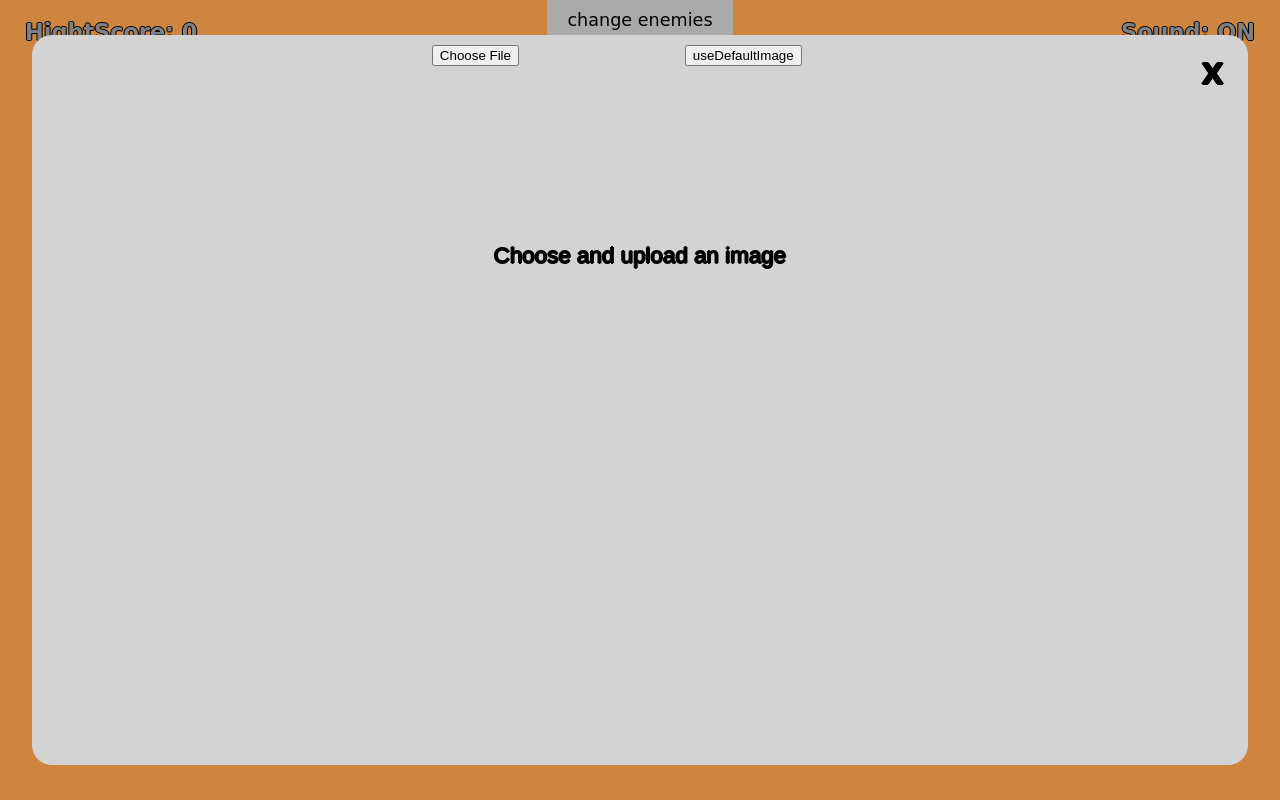
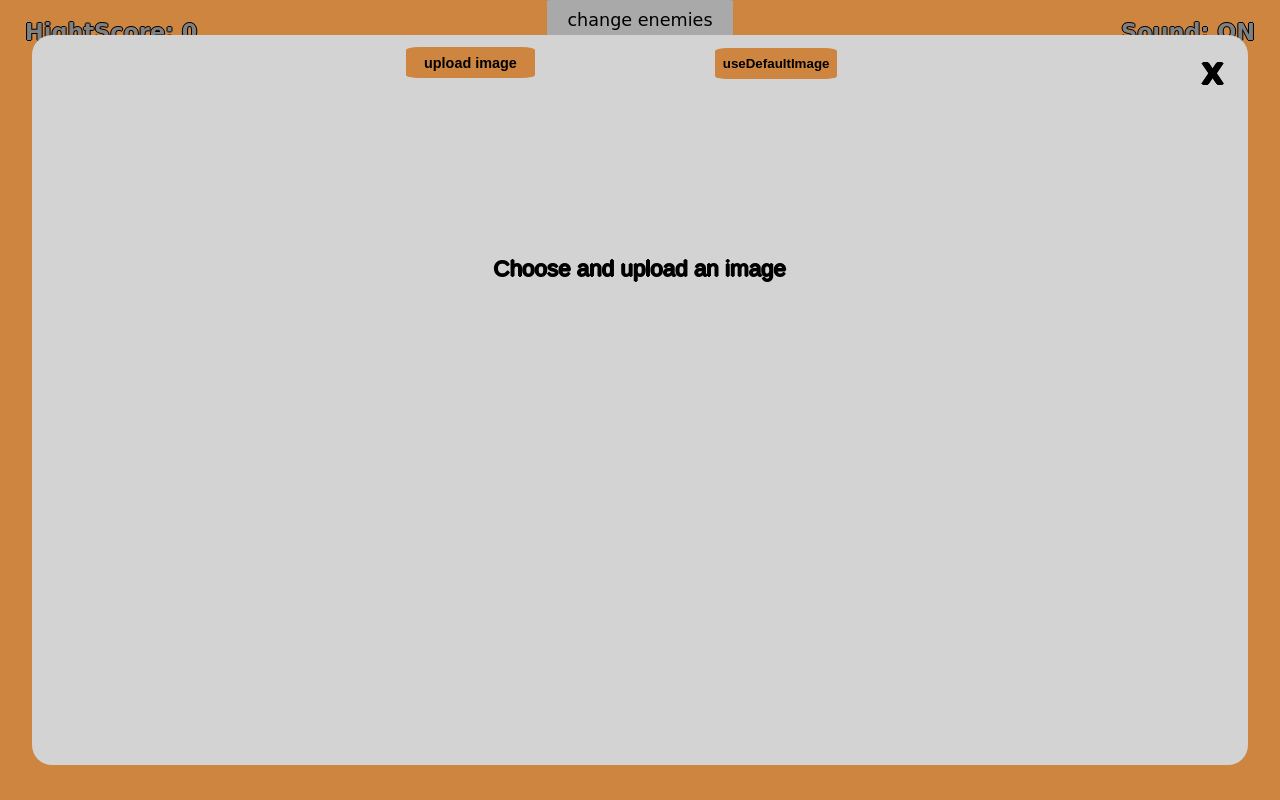
Before and after one commit to lukanthrope/whack-your-friends, a React (Create React App) app in the folder whack-your-friends/: page / in a window 1280 px wide. Both pictures are taken after a click on the button "change enemies". Built offline with nearby package versions, Linux system fonts and the light colour scheme.

Commit message:
added sounds

```diff
--- a/whack-your-friends/src/components/ending.js
+++ b/whack-your-friends/src/components/ending.js
@@ -2,6 +2,7 @@ import React, { Component } from 'react';
 import ReactDOM from 'react-dom';
 import Gaming from './gaming';
 import Open from './open';
+import clickSound from './audio/click.mp3';
 
 class Ending extends Component {
 
@@ -15,6 +16,8 @@ class Ending extends Component {
 			}
 		};
 
+		this.s = new Audio(clickSound);
+		this.playClickSound = this.playClickSound.bind(this);
 		this.handleClick = this.handleClick.bind(this);
 		this.open = this.open.bind(this);
 		this.play = this.play.bind(this);
@@ -35,6 +38,7 @@ class Ending extends Component {
 				'display': this.state.style.display === 'block' ? 'none' : 'block'
 			}
 		});
+		this.playClickSound();
 	}
 
 	handleClick() {
@@ -70,6 +74,17 @@ class Ending extends Component {
 			);
 	}
 
+	playClickSound() {
+		if (this.state.sound === 'ON') {
+			const soundPlay = this.s.play();
+			soundPlay.then(function() {
+
+			}).catch(function(err) {
+				console.log(err);
+			});
+		}
+	}
+
   render() {
     return (
       <div className="App">
@@ -77,15 +92,33 @@ class Ending extends Component {
       		style={this.state.style}
       		click={this.open}
       		/>
-      	<button className="btn menu" onClick={this.open}>change enemies</button>
 
-      	<h2 className="stat sound" onClick={this.handleClick}>Sound: {this.state.sound}</h2>
+      	<button
+      		className="btn menu"
+      		onClick={() => {this.open(); this.playClickSound()}}
+      		>
+      		change enemies
+      	</button>
+
+      	<h2
+      		className="stat sound"
+      		onClick={() => {this.handleClick(); this.playClickSound()}}
+      		>
+      		Sound: {this.state.sound}
+      	</h2>
+
       	<h1 className="timesup">{this.props.phrase}</h1>
       	<h2>
       		<span className="firstOne">score: {this.props.score}</span>
       		<span className="secondOne">HightScore: {this.state.hightScore}</span>
       	</h2>
-      	<h2 className="play replay" onClick={this.play}>replay</h2>
+
+      	<h2
+      		className="play replay"
+      		onClick={() => {this.play(); this.playClickSound()}}
+      		>
+      		replay
+      	</h2>
       </div>
     );
   }
--- a/whack-your-friends/src/components/gaming.js
+++ b/whack-your-friends/src/components/gaming.js
@@ -2,6 +2,8 @@ import React, { Component } from 'react';
 import ReactDOM from 'react-dom';
 import face from './fac.png';
 import Ending from './ending';
+import clickSound from './audio/click.mp3';
+import punchSound from './audio/punch.mp3';
 
 class Gaming extends Component {
 
@@ -21,9 +23,13 @@ class Gaming extends Component {
 			}
 		};
 
-		this.interval = 900;
+		this.s = new Audio(clickSound);
+		this.p = new Audio(punchSound);
+		this.playClickSound = this.playClickSound.bind(this);
+		this.playPunchSound = this.playPunchSound.bind(this);
 
 		this.showHide = this.showHide.bind(this);
+		this.interval = 900;
 		this.punch = this.punch.bind(this);
 		this.toMenu = this.toMenu.bind(this);
 	}
@@ -32,10 +38,11 @@ class Gaming extends Component {
 		this.timer = setInterval(
 			() => this.countTime()
 		, 1000);
-		this.sh = setInterval(this.showHide, 900);
+		this.sh = setInterval(this.showHide, 500);
 
 		let thisFace = localStorage.getItem('face');
-			console.log(thisFace);
+		let sound = localStorage.getItem('Sound');
+
 		if(thisFace == null || thisFace == 'none') {
 			this.setState({face: face});
 		}
@@ -43,6 +50,9 @@ class Gaming extends Component {
 			this.setState({face: thisFace});
 		}
 
+		this.setState({
+			sound: sound
+		});
 	}
 
 	componentWillUnmount() {
@@ -53,7 +63,7 @@ class Gaming extends Component {
 	countTime() {
 		let t = this.state.time - 1;
 
-		if (t === 1) {
+		if (t === 0) {
 			this.toMenu('Time\'s up!');
 		} else {
 		  this.setState({ time: t });
@@ -90,8 +100,8 @@ class Gaming extends Component {
 	  	this.interval -= 100;
 	  else if (this.state.time === 48)
 	  	this.interval -= 100;
-
-	  console.log(this.interval);
+	  else if (this.state.time === 55)
+	  	this.interval -= 100;
 
 	  this.setState({ holes });
 	  setTimeout(() => {
@@ -117,8 +127,6 @@ class Gaming extends Component {
 		}
 		holes[currentKey] = 'none';
 
-		console.log(this.state.score);
-
 		this.setState({ score: currentScore < 0 ? 0 : currentScore, holes });
 	}
 
@@ -127,19 +135,49 @@ class Gaming extends Component {
 		return Object.keys(holes).map(key => {
 			return (
 				<div key={key} className={`hole ${key}`} onClick={this.punch} data-key={key}>
-	      	<img src={this.state.face} className={`eboss ${holes[key] === 'none' ? 'hidden' : 'block'}`} />
+	      	<img
+	      		src={this.state.face}
+	      		className={`eboss ${holes[key] === 'none' ? 'hidden' : 'block'}`}
+	      		onClick={this.playPunchSound}
+	      		/>
 	    	</div>
 	  	)
 		})
 
 	}
 
+	playClickSound() {
+		if (this.state.sound === 'ON') {
+			const soundPlay = this.s.play();
+			soundPlay.then(function() {
+
+			}).catch(function(err) {
+				console.log(err);
+			});
+		}
+	}
+
+	playPunchSound() {
+		if (this.state.sound === 'ON') {
+			const soundPlay = this.p.play();
+			soundPlay.then(function() {
+
+			}).catch(function(err) {
+				console.log(err);
+			});
+		}
+	}
+
   render() {
     return (
     	<div className="outer-container">
-    		<button className="btn menu" onClick={() => this.toMenu('Alright')}>menu</button>
+    		<button className="btn menu" onClick={() => {this.toMenu('Alright'); this.playClickSound()}}>
+    			menu
+    		</button>
+
     		<h2 className="counter stat sound">{this.state.time}</h2>
     		<h2 className="counter stat score">Score: {this.state.score}</h2>
+
 	      <div className="container">
 	        {this.renderHoles()}
 	      </div>
--- a/whack-your-friends/src/components/open.css
+++ b/whack-your-friends/src/components/open.css
@@ -54,6 +54,7 @@
 	float: left;
 	max-width: 100%;
 	max-height: 80%;
+	margin-top: 10px;
 }
 
 canvas {
@@ -64,7 +65,7 @@ canvas {
 	float: right;
 }
 
-.cropNsave {
+.justSave {
 	margin-top: 25px;
 	border: none;
 	padding: 8px;
@@ -73,18 +74,34 @@ canvas {
 	background-color: rgb(205,133,63);
 }
 
-.justSave {
-	padding-right: 28px;
-	padding-left: 28px;
-	margin-right: 25px;
+.cropNsave {
+	padding-right: 26px;
+	padding-left: 26px;
+	margin-left: 25px;
 }
 
 .fileInput {
 	color: lightgrey;
+	z-index: 1;
+	display: none;
+}
+
+.fileInputLabel {
+	background: rgb(205,133,63);
+	z-index: 2;
+	text-shadow: none;
+	font-weight: 600;
+	font-size: 0.9em;
+	font-style: bold;
+	font-family: Sans-serif;
+	margin-right: 180px;
+	margin-left: 10px;
+	border-radius: 10%;
+	padding: 8px 18px 7px 18px;
 }
 
 .fileInputDefault {
-	color: black;
+	margin-top: 3px;
 }
 
 .previewH1 {
@@ -100,3 +117,14 @@ canvas {
   width: 50%;
   margin: 2rem auto;
 }
+
+@media screen and (max-device-width: 600px) {
+	.imageCrop {
+		max-width: 1px;
+		max-height: 160px;
+	}
+
+	.little {
+		margin-top: -200px;
+	}
+}
--- a/whack-your-friends/src/components/open.js
+++ b/whack-your-friends/src/components/open.js
@@ -69,10 +69,6 @@ class Open extends Component {
 		this.props.click();
   }
 
-  handleImageLoaded = (image) => {
-  	console.log(image);
-  }
-
   handleOnChange = (crop) => {
   	this.setState({ crop });
 	}
@@ -115,10 +111,16 @@ class Open extends Component {
 	  if (this.showButton) {
 			return (
 				<div className="buttons">
-					<button onClick={this.saveImageWithoutCrop} className="justSave cropNsave">
-					  save
+					<button
+						onClick={this.saveImageWithoutCrop}
+						className="justSave little"
+						>
+					  save uncropped
 					</button>
-					<button onClick={this.saveImage} className="cropNsave">
+					<button
+						onClick={this.saveImage}
+						className="cropNsave justSave little"
+						>
 					  crop&save
 					</button>
 				</div>
@@ -141,15 +143,29 @@ class Open extends Component {
     return (
       <div className="imageCropper" style={this.props.style}>
 	      <div className="containerTop">
-	      	<h2 className="close" onClick={this.props.click} close={this.props.close}>X</h2>
+	      	<h2
+	      		className="close"
+	      		onClick={this.props.click}
+	      		close={this.props.close}
+	      		>
+	      		X
+	      	</h2>
 
-	      	<input className="fileInput"
+	      	<label htmlFor="file-upload" className="fileInputLabel">
+	      		upload image
+	      	</label>
+
+	      	<input
+	      			className="fileInput"
+	      			id="file-upload"
 	            type="file"
-	            onChange={(e)=>this._handleImageChange(e)}
+	            size="1"
+	            onChange={(e) => this._handleImageChange(e)}
 	            accept="image/*"
 	            />
 
-					<input className="fileInput fileInputDefault"
+					<input
+							className="justSave fileInputDefault"
 	            type="button"
 	            onClick={this.useDefaultImage}
 	            value="useDefaultImage"
@@ -162,7 +178,6 @@ class Open extends Component {
 								src={$imagePreview}
 								className="imageCrop"
 								crop={this.state.crop}
-								onImageLoaded={this.handleImageLoaded}
 								onChange={this.handleOnChange}
 								onComplete={this.handleOnComplete}
 								/>
--- a/whack-your-friends/src/components/start.js
+++ b/whack-your-friends/src/components/start.js
@@ -2,6 +2,7 @@ import React, { Component } from 'react';
 import ReactDOM from 'react-dom';
 import Open from './open';
 import Gaming from './gaming';
+import clickSound from './audio/click.mp3';
 
 class Start extends Component {
 
@@ -16,6 +17,8 @@ class Start extends Component {
 			}
 		};
 
+		this.s = new Audio(clickSound);
+		this.playClickSound = this.playClickSound.bind(this);
 		this.handleClick = this.handleClick.bind(this);
 		this.open = this.open.bind(this);
 		this.play = this.play.bind(this);
@@ -57,12 +60,24 @@ class Start extends Component {
 				'display': this.state.style.display === 'block' ? 'none' : 'block'
 			}
 		});
+		this.playClickSound();
 	}
 
 	play() {
 			ReactDOM.render (
 				<Gaming />, document.getElementById('root')
 			);
+	}
+
+	playClickSound() {
+		if (this.state.sound === 'ON') {
+			const soundPlay = this.s.play();
+			soundPlay.then(function() {
+
+			}).catch(function(err) {
+				console.log(err);
+			});
+		}
 	}
 
   render() {
@@ -72,14 +87,31 @@ class Start extends Component {
       		style={this.state.style}
       		click={this.open}
       		/>
-      	<button className="btn menu" onClick={this.open}>change enemies</button>
+      	<button
+      		className="btn menu"
+      		onClick={() => {this.open(); this.playClickSound()}}
+      		>
+      		change enemies
+      	</button>
 
-      	<h2 className="stat sound" onClick={this.handleClick}>Sound: {this.state.sound}</h2>
-      	<h2 className="stat score">HightScore: {this.state.hightScore}</h2>
+      	<h2
+      		className="stat sound"
+      		onClick={() => {this.handleClick(); this.playClickSound()}}
+      		>
+      		Sound: {this.state.sound}
+      	</h2>
+      	<h2 className="stat score">
+      		HightScore: {this.state.hightScore}
+      	</h2>
 
       	<h1>Whack a friend!</h1>
 
-      	<h2 className="play" onClick={this.play}>play</h2>
+      	<h2
+      		className="play"
+      		onClick={() => {this.play(); this.playClickSound()}}
+      		>
+      		play
+      	</h2>
       </div>
     );
   }
```
Also changed, not shown: 2 other files (tests, documents, lock files or other folders).
